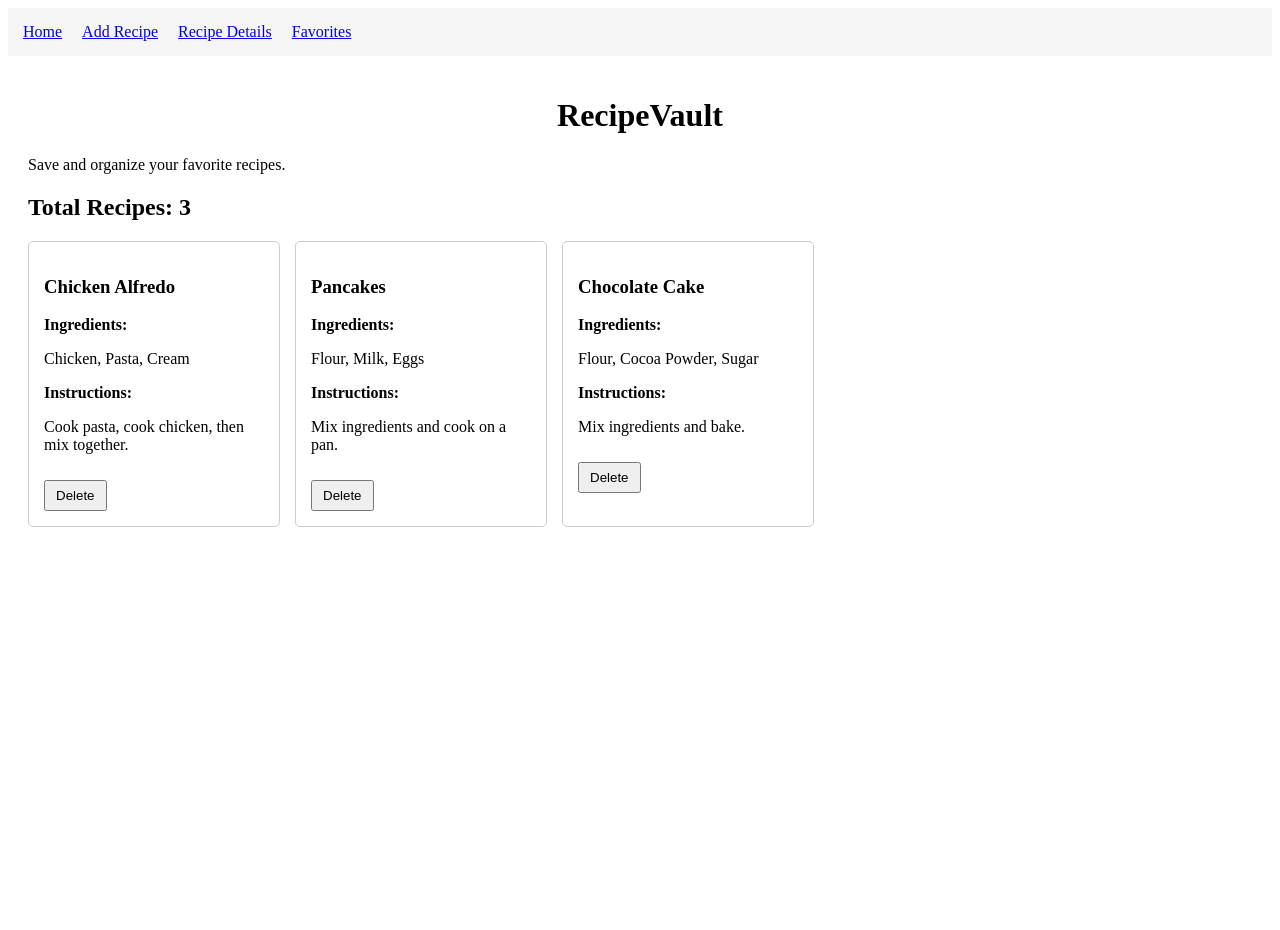
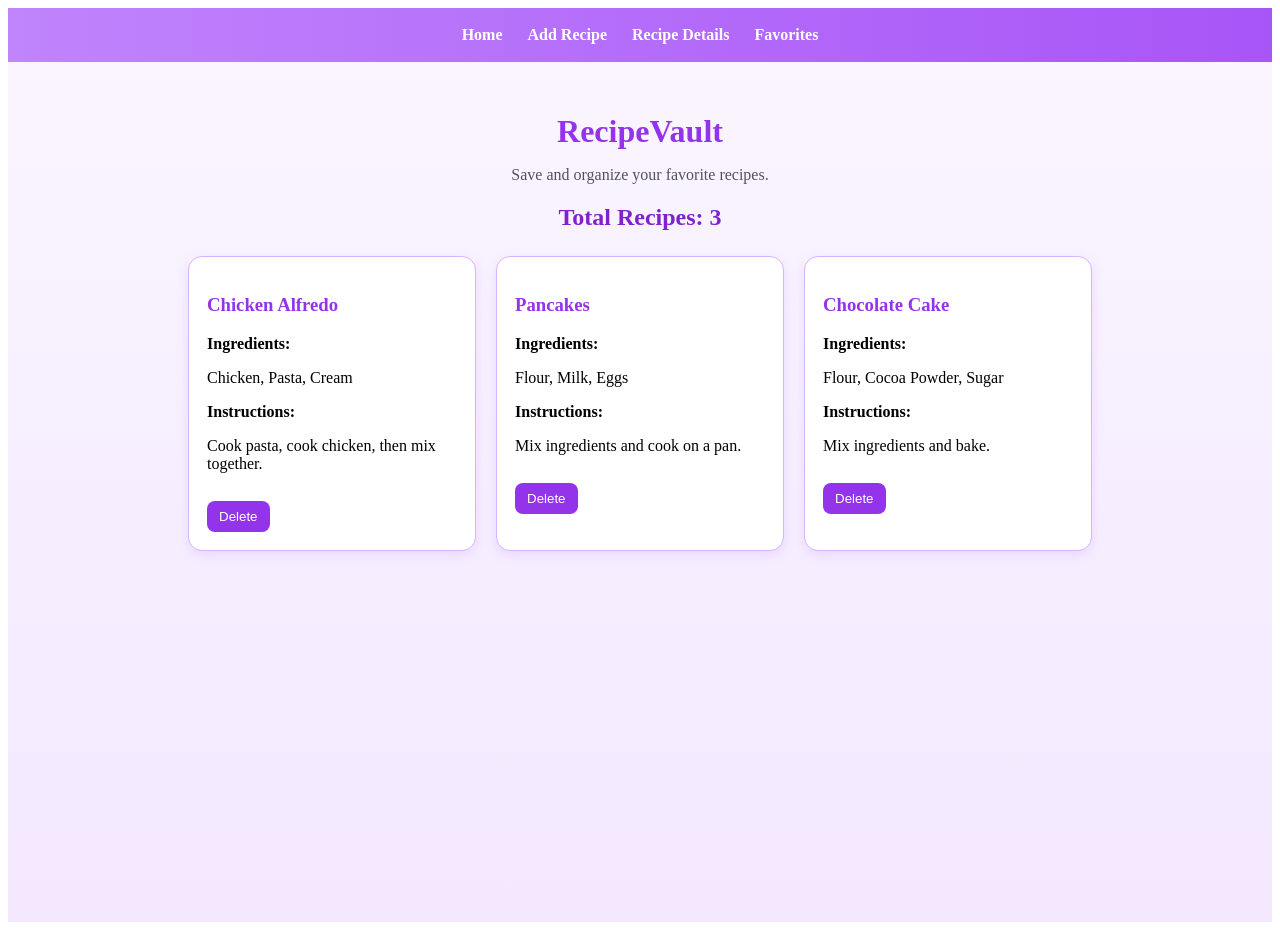
Before and after one commit to loelia92/recipevault, a Vue app: page / in a window 1280 px wide. Before the commit the page ends 800 px from the top, so only its background shows below. Built offline with nearby package versions, Linux system fonts and the light colour scheme.

Commit message:
updated the app and changing colors

```diff
--- a/src/App.vue
+++ b/src/App.vue
@@ -14,8 +14,20 @@
 <style scoped>
 .nav {
   display: flex;
-  gap: 20px;
-  padding: 15px;
-  background-color: #f5f5f5;
+  justify-content: center;
+  gap: 25px;
+  padding: 18px;
+  background: linear-gradient(90deg, #c084fc, #a855f7);
+}
+
+.nav a {
+  color: white;
+  text-decoration: none;
+  font-weight: bold;
+  font-size: 16px;
+}
+
+.nav a:hover {
+  text-decoration: underline;
 }
 </style>
--- a/src/views/AddRecipeView.vue
+++ b/src/views/AddRecipeView.vue
@@ -30,38 +30,77 @@ function saveRecipe() {
 
 <template>
   <div class="container">
+    <div class="card">
       <h1>Add Recipe</h1>
 
       <form @submit.prevent="saveRecipe">
+        <label>Recipe Title</label>
         <input v-model="title" type="text" placeholder="Recipe Title" />
 
-      <br /><br />
-
+        <label>Ingredients</label>
         <textarea v-model="ingredients" placeholder="Ingredients"></textarea>
 
-      <br /><br />
-
+        <label>Instructions</label>
         <textarea v-model="instructions" placeholder="Instructions"></textarea>
-
-      <br /><br />
 
         <button type="submit">Save Recipe</button>
       </form>
+    </div>
   </div>
 </template>
 
 <style scoped>
 .container {
-  padding: 20px;
+  padding: 30px;
+  min-height: 100vh;
+  background: linear-gradient(180deg, #faf5ff, #f3e8ff);
+}
+
+.card {
+  max-width: 500px;
+  margin: auto;
+  background-color: white;
+  padding: 25px;
+  border-radius: 18px;
+  box-shadow: 0 4px 12px rgba(168, 85, 247, 0.2);
+}
+
+h1 {
+  text-align: center;
+  color: #9333ea;
+}
+
+label {
+  display: block;
+  margin-top: 15px;
+  font-weight: bold;
+  color: #3f3f46;
 }
 
 input,
 textarea {
-  width: 300px;
-  padding: 8px;
+  width: 100%;
+  padding: 10px;
+  margin-top: 6px;
+  border: 1px solid #d8b4fe;
+  border-radius: 8px;
+}
+
+textarea {
+  height: 90px;
 }
 
 button {
-  padding: 8px 12px;
+  margin-top: 18px;
+  padding: 10px 14px;
+  background-color: #9333ea;
+  color: white;
+  border: none;
+  border-radius: 8px;
+  cursor: pointer;
+}
+
+button:hover {
+  background-color: #7e22ce;
 }
 </style>
--- a/src/views/HomeView.vue
+++ b/src/views/HomeView.vue
@@ -8,7 +8,7 @@ const recipesStore = useRecipesStore()
   <div class="container">
     <h1>RecipeVault</h1>
 
-    <p>Save and organize your favorite recipes.</p>
+    <p class="subtitle">Save and organize your favorite recipes.</p>
 
     <h2>Total Recipes: {{ recipesStore.totalRecipes }}</h2>
 
@@ -30,29 +30,60 @@ const recipesStore = useRecipesStore()
 
 <style scoped>
 .container {
-  padding: 20px;
+  padding: 30px;
+  min-height: 100vh;
+  background: linear-gradient(180deg, #faf5ff, #f3e8ff);
 }
 
 h1 {
   text-align: center;
+  color: #9333ea;
+  margin-bottom: 10px;
+}
+
+.subtitle {
+  text-align: center;
+  color: #52525b;
+}
+
+h2 {
+  text-align: center;
+  color: #7e22ce;
+  margin-top: 20px;
 }
 
 .recipe-list {
   display: flex;
-  gap: 15px;
-  margin-top: 20px;
+  gap: 20px;
+  margin-top: 25px;
   flex-wrap: wrap;
+  justify-content: center;
 }
 
 .recipe-card {
-  border: 1px solid #ccc;
-  padding: 15px;
-  width: 220px;
-  border-radius: 5px;
+  background-color: white;
+  border: 1px solid #d8b4fe;
+  padding: 18px;
+  width: 250px;
+  border-radius: 14px;
+  box-shadow: 0 4px 12px rgba(168, 85, 247, 0.15);
+}
+
+.recipe-card h3 {
+  color: #9333ea;
 }
 
 button {
-  padding: 6px 10px;
-  margin-top: 10px;
+  margin-top: 12px;
+  padding: 8px 12px;
+  background-color: #9333ea;
+  color: white;
+  border: none;
+  border-radius: 8px;
+  cursor: pointer;
+}
+
+button:hover {
+  background-color: #7e22ce;
 }
 </style>
```
Lines whose indentation alone changed are shown as unchanged.
